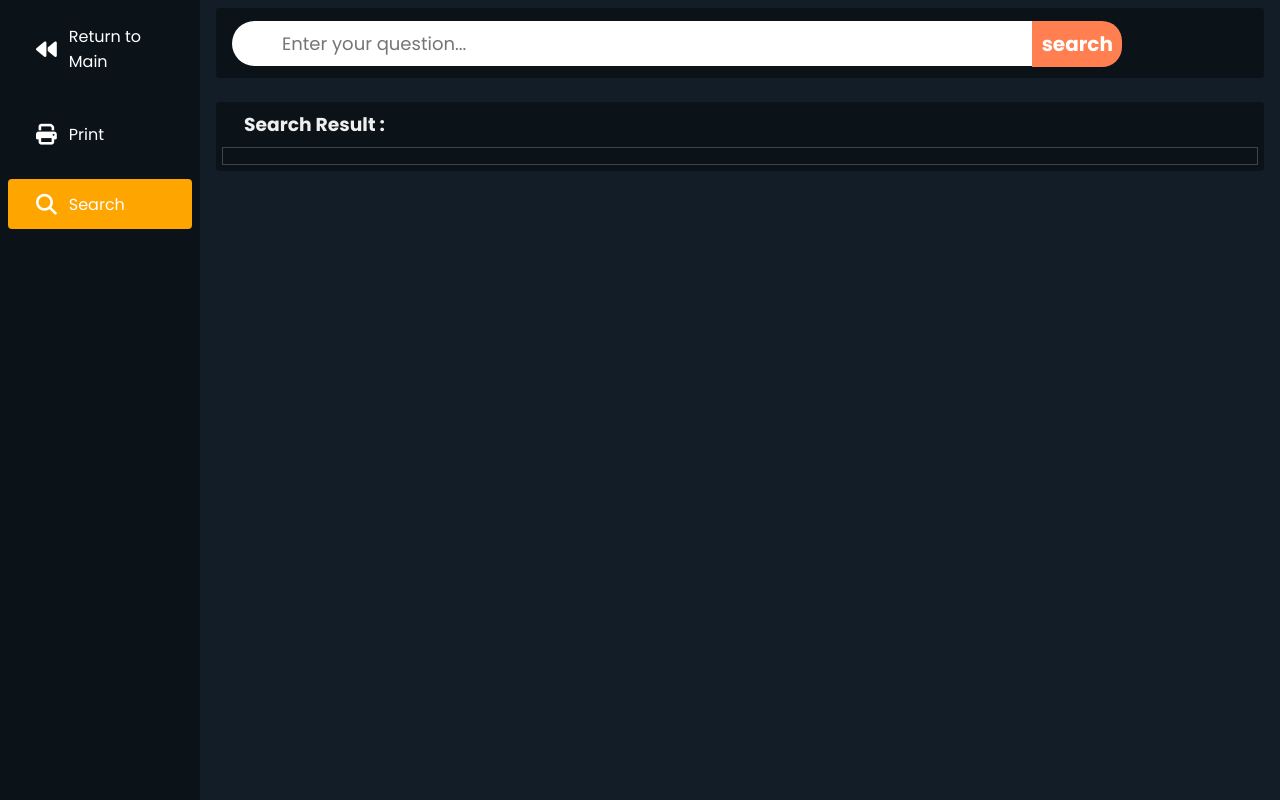
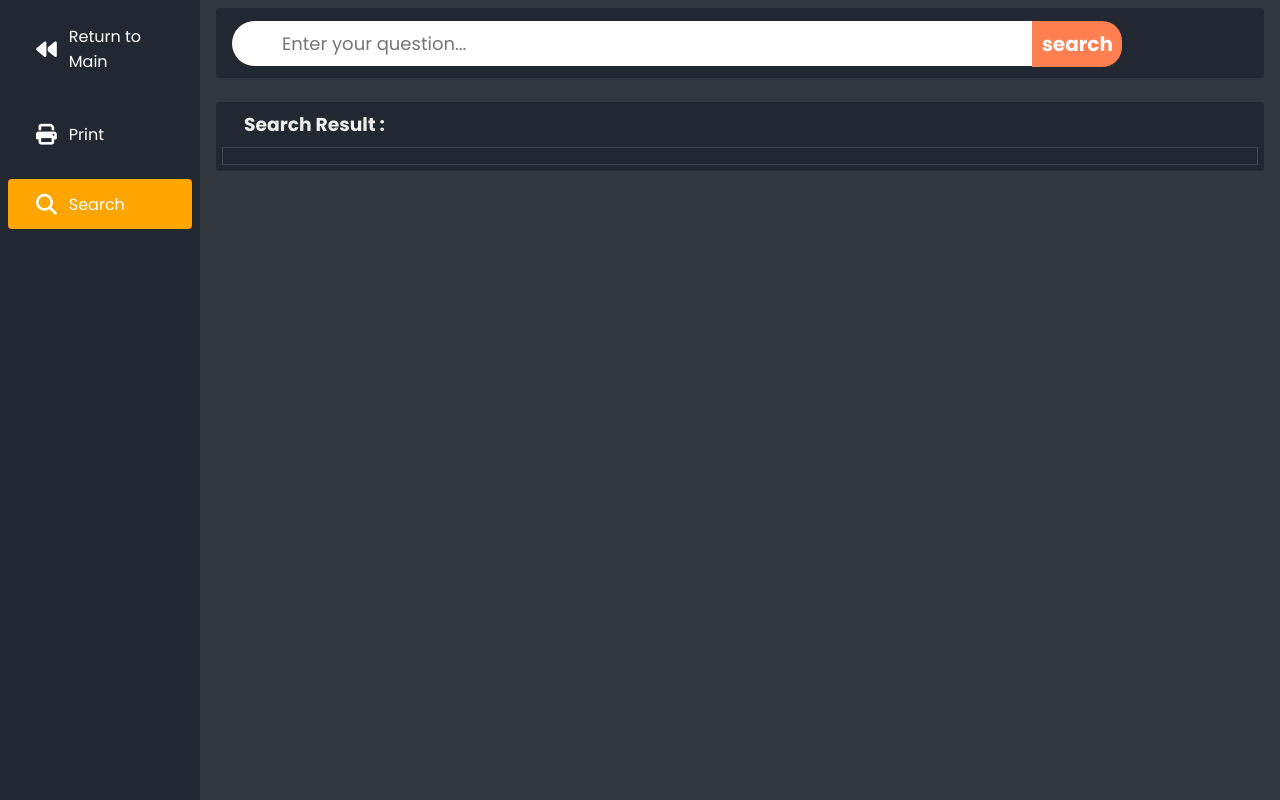
Before and after one commit to COMP5241-2324-Project/project-group10, a Flask app: page /search.html in a window 1280 px wide. Run offline with Flask 3, Linux system fonts and the light colour scheme; some libraries are stand-ins or nearby versions.

Commit message:
change bgcolor

```diff
--- a/frontend/static/css/grouppage.css
+++ b/frontend/static/css/grouppage.css
@@ -2,8 +2,8 @@
 
 :root {
     --main: orange;
-    --bg: #0B1218;
-    --bg-body: #131D28;
+    --bg: #222831;
+    --bg-body: #31363F
 }
 
 
--- a/frontend/static/css/search.css
+++ b/frontend/static/css/search.css
@@ -2,8 +2,8 @@
 
 :root {
     --main: orange;
-    --bg: #0B1218;
-    --bg-body: #131D28;
+    --bg: #222831;
+    --bg-body: #31363F
 }
 
 
--- a/frontend/static/css/style.css
+++ b/frontend/static/css/style.css
@@ -2,8 +2,8 @@
 
 :root {
     --main: orange;
-    --bg: #0B1218;
-    --bg-body: #131D28;
+    --bg: #222831;
+    --bg-body: #31363F
 }
 
 a {
--- a/frontend/static/css/userpage.css
+++ b/frontend/static/css/userpage.css
@@ -2,8 +2,8 @@
 
 :root {
     --main: orange;
-    --bg: #0B1218;
-    --bg-body: #131D28;
+    --bg: #222831;
+    --bg-body: #31363F;
 }
 
 
```
Also changed, not shown: frontend/static/jss/grouppage.js (+7 -1 lines), frontend/static/jss/userpage.js (+7 -1 lines).
